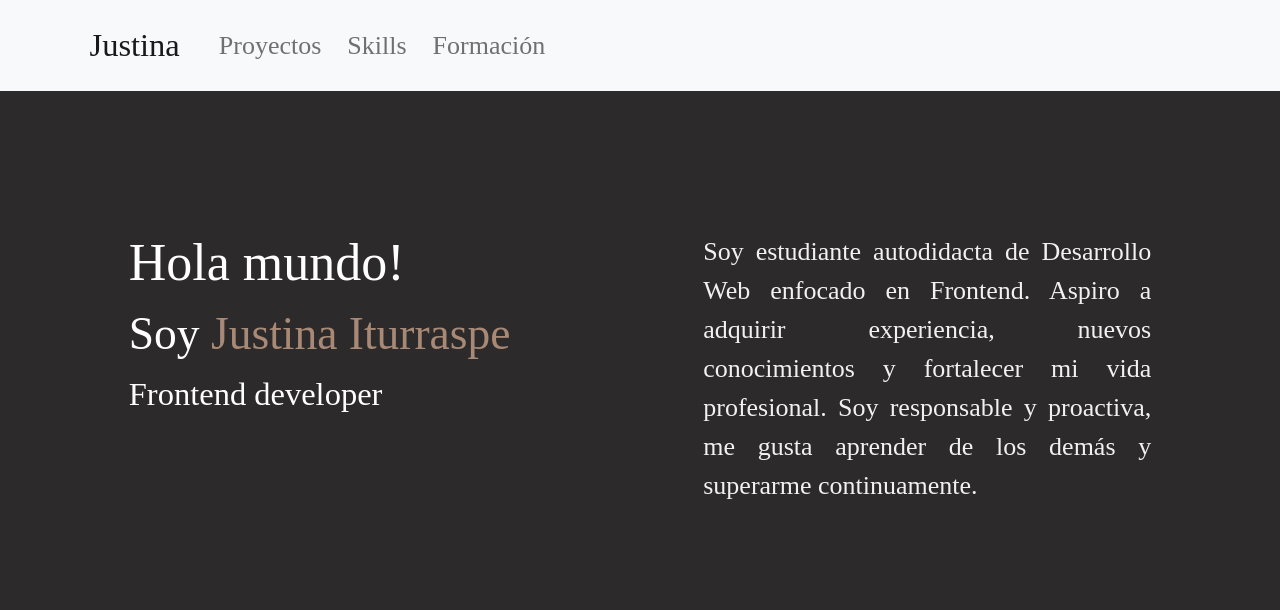
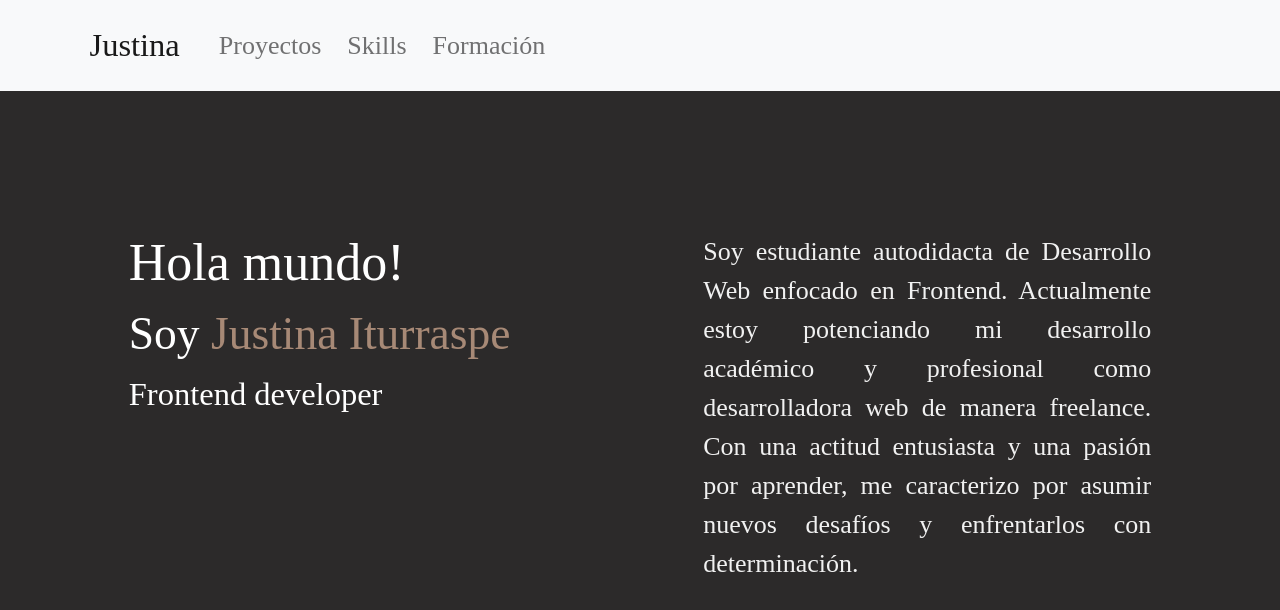
Before and after one commit to justinait/my-portfolio, a React (Create React App) app: page / in a window 1280 px wide. Shown: the top 610 px of the page. Built offline with nearby package versions, Linux system fonts and the light colour scheme; a web font is replaced by a local one.

Commit message:
actualizacion sobre mi

```diff
--- a/src/components/Home/Home.js
+++ b/src/components/Home/Home.js
@@ -15,8 +15,11 @@ function Home() {
 
       <p className='presentation'>
         Soy estudiante autodidacta de Desarrollo Web enfocado en Frontend.
-        Aspiro a adquirir experiencia, nuevos conocimientos y fortalecer mi vida profesional.
-        Soy responsable y proactiva, me gusta aprender de los demás y superarme continuamente.
+        Actualmente estoy potenciando mi desarrollo
+        académico y profesional como desarrolladora web
+        de manera freelance. Con una actitud entusiasta y
+        una pasión por aprender, me caracterizo por asumir
+        nuevos desafíos y enfrentarlos con determinación.
       </p>
       {/* <Footer/> */}
 
```
